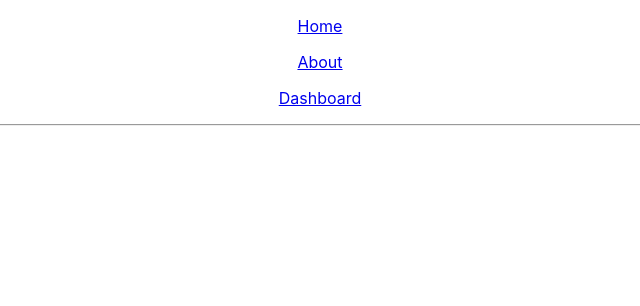
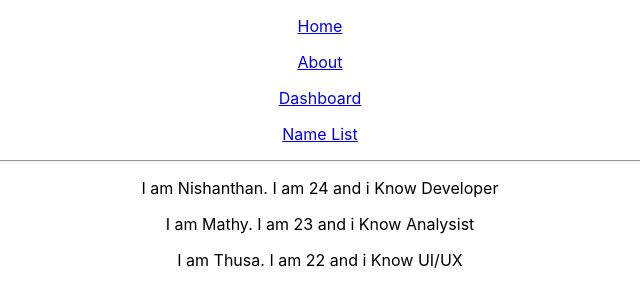
Before and after one commit to ks-nishan/react-practise-app, a React (Create React App) app: page /nameList in a window 1280 px wide. Shown: the top 306 px of the page, without its empty margins (320-960 px from the left). Built offline with nearby package versions, Linux system fonts and the light colour scheme.

Commit message:
basic list

```diff
--- a/src/App.js
+++ b/src/App.js
@@ -3,6 +3,7 @@ import "./App.css";
 import Home from "./components/home";
 import About from "./components/about";
 import Dashboard from "./components/dashboard";
+import NameList from "./components/nameList";
 
 function App() {
   return (
@@ -16,12 +17,16 @@ function App() {
       <p>
         <a href="dashboard">Dashboard</a>
       </p>
+      <p>
+        <a href="nameList">Name List</a>
+      </p>
       <hr></hr>
       <BrowserRouter>
         <Routes>
           <Route exact path="/home" element={<Home />} />
           <Route exact path="/about" element={<About />} />
           <Route exact path="/dashboard" element={<Dashboard />} />
+          <Route exact path="/nameList" element={<NameList />} />
         </Routes>
       </BrowserRouter>
     </div>
--- /dev/null
+++ b/src/components/nameList.js
@@ -0,0 +1,34 @@
+import React from "react";
+import Person from './person.jsx'
+
+function nameList() {
+  const persons = [
+    {
+      id: 1,
+      name: "Nishanthan",
+      age: 24,
+      skill: "Developer",
+    },
+    {
+      id: 2,
+      name: "Mathy",
+      age: 23,
+      skill: "Analysist",
+    },
+    {
+      id: 3,
+      name: "Thusa",
+      age: 22,
+      skill: "UI/UX",
+    },
+  ];
+  const personList = persons.map((person) => {
+    return (
+        <Person person={person}/>
+    );
+  });
+
+  return <div>{personList}</div>;
+}
+
+export default nameList;
--- /dev/null
+++ b/src/components/person.jsx
@@ -0,0 +1,13 @@
+import React from "react";
+
+function person({person}) {
+  return (
+    <div>
+      <p>
+        I am {person.name}. I am {person.age} and i Know {person.skill}
+      </p>
+    </div>
+  );
+}
+
+export default person;
```
